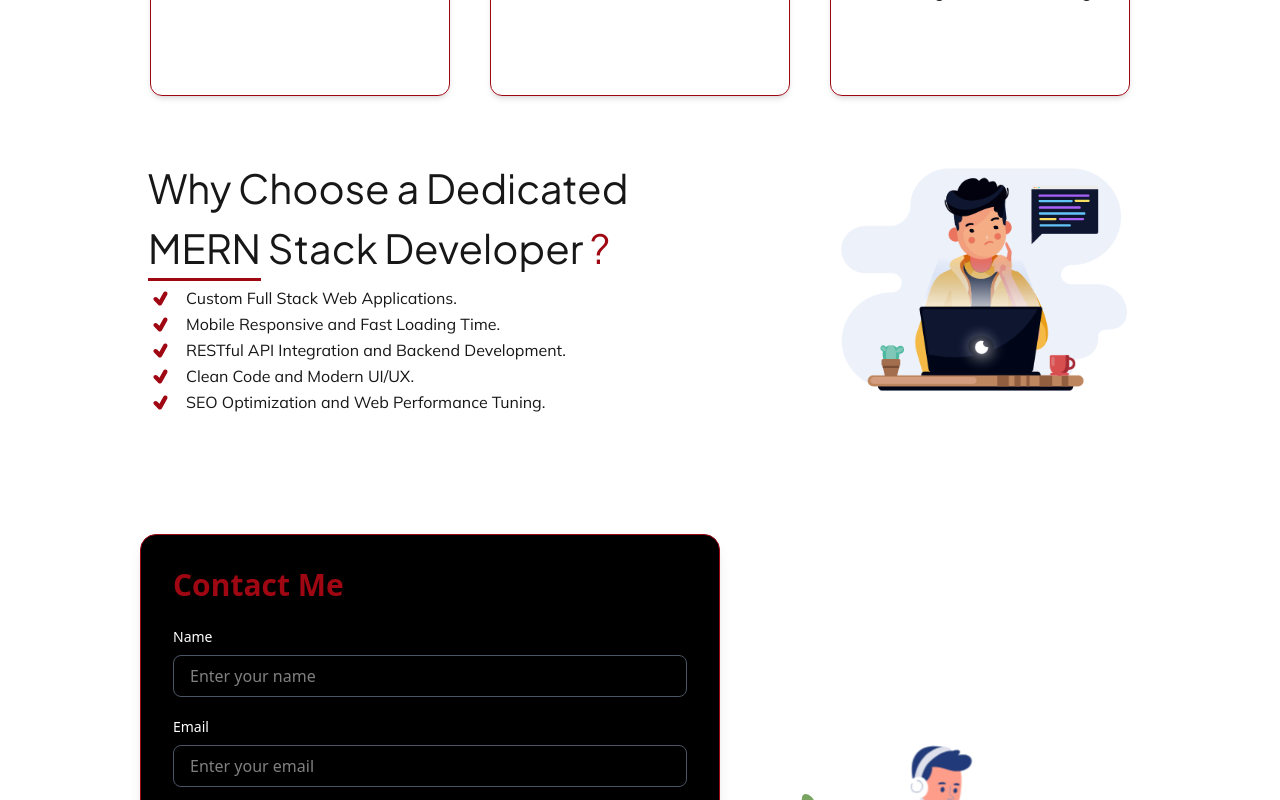
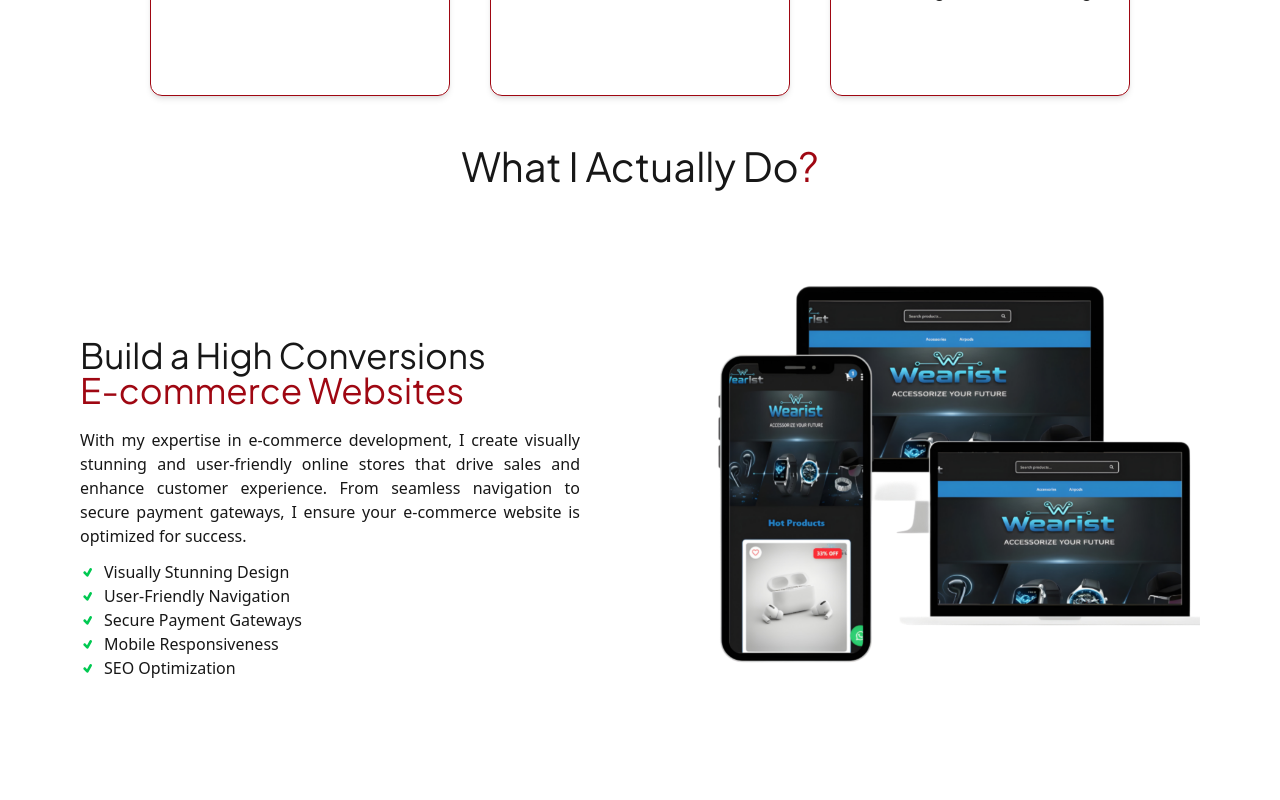
Before and after one commit to saadable/portfolio, a Next.js app: page / in a window 1280 px wide. Shown: the part 1420-2220 px from the top of the page. Built offline with nearby package versions, Linux system fonts and the light colour scheme.

Commit message:
sitemaps

```diff
--- a/src/app/_components/HomePage/HomePage.js
+++ b/src/app/_components/HomePage/HomePage.js
@@ -3,12 +3,14 @@ import HomePageBanner from './HomePageBanner/HomePageBanner'
 import WhyWebsiteImp from './WhyWebsiteImp/WhyWebsiteImp'
 import HomeWhyChooseMe from './HomeWhyChooseMe/HomeWhyChooseMe'
 import Services from './Services/Services'
+import WeBuild from './WeBuild/page'
 
 const HomePage = () => {
   return (
     <div>
         <HomePageBanner/>
         <WhyWebsiteImp/>
+        <WeBuild/>
         <HomeWhyChooseMe/>
         <Services/>
     </div>
--- /dev/null
+++ b/src/app/_components/HomePage/WeBuild/page.js
@@ -0,0 +1,33 @@
+import React from 'react'
+import Ecommerce from '../../../../Components/Images/ecommerce.png'
+import Image from 'next/image'
+import { TiTick } from "react-icons/ti";
+
+const WeBuild = () => {
+    return (
+        <div>
+            <h1 className='text-center mt-10 text-[30px] md:text-[40px] font-jakarta'>What I Actually Do<span className='text-red-800'>?</span></h1>
+            <div className="sections-parts">
+                <div className="ecommerce-part flex flex-col md:flex-row px-10 md:px-20 justify-between items-center">
+                    <div className="div-text md:w-[500px]">
+                        <h1 className='text-[25px]  md:text-[35px] leading-[25px] md:leading-[35px] font-jakarta mt-5 md:mt-0'>Build a High Conversions <br /> <span className='text-red-800'>E-commerce Websites</span></h1>
+                        <p className='text-[16px] text-justify mt-3 md:mt-5'>With my expertise in e-commerce development, I create visually stunning and user-friendly online stores that drive sales and enhance customer experience. From seamless navigation to secure payment gateways, I ensure your e-commerce website is optimized for success.</p>
+                        <ul className='list-disc mt-3 text-[16px] text-justify'>
+                            <li className='flex items-center'><TiTick className='text-green-500 mr-2' /> Visually Stunning Design</li>
+                            <li className='flex items-center'><TiTick className='text-green-500 mr-2' /> User-Friendly Navigation</li>
+                            <li className='flex items-center'><TiTick className='text-green-500 mr-2' /> Secure Payment Gateways</li>
+                            <li className='flex items-center'><TiTick className='text-green-500 mr-2' /> Mobile Responsiveness</li>
+                            <li className='flex items-center'><TiTick className='text-green-500 mr-2' /> SEO Optimization</li>
+
+                        </ul>
+                    </div>
+                    <div className="images">
+                        <Image width={1000} height={1000} className=' md:w-[500px] ' src={Ecommerce} />
+                    </div>
+                </div>
+            </div>
+        </div>
+    )
+}
+
+export default WeBuild
--- a/src/app/layout.js
+++ b/src/app/layout.js
@@ -36,6 +36,24 @@ export const metadata = {
     "MongoDB Developer",
     "Nextjs Developer",
     "Portfolio",
+    "Web Developer Portfolio",
+    "Full Stack Web Developer",
+    "JavaScript Developer",
+    "Frontend Developer",
+    "Backend Developer",
+    "Website Developer",
+    "Web Development Tools",
+    "Portfolio Website",
+    "Developer Portfolio",
+    "MERN Stack Portfolio",
+    "Next.js Portfolio",
+    "React Portfolio",
+    "Node.js Portfolio",
+    "MongoDB Portfolio",
+    "Web Development Services",
+    "Custom Website Development",
+    "Responsive Web Design",
+    "Modern Web Technologies",
   ],
   authors: [{ name: "Saad Sajid", url: "https://mrsaad.site" }],
   alternates: {
--- a/src/app/sitemap.xml/route.js
+++ b/src/app/sitemap.xml/route.js
@@ -37,12 +37,19 @@ export async function GET() {
   // always include root
   if (!routes.has("/")) routes.add("/");
 
+  // Add dynamic project routes
+  const projectSlugs = ["portfolio-site", "ecommerce-app"]; // Update with actual slugs
+  projectSlugs.forEach(slug => {
+    routes.add(`/projects/${slug}`);
+  });
+
   const urls = Array.from(routes).sort((a, b) => (a === "/" ? -1 : a.localeCompare(b)));
 
   const xmlParts = urls.map((u) => {
     return `
   <url>
     <loc>${baseUrl}${u}</loc>
+    <lastmod>${new Date().toISOString()}</lastmod>
     <changefreq>weekly</changefreq>
     <priority>${u === "/" ? "1.0" : "0.8"}</priority>
   </url>`;
--- a/src/lib/seo.js
+++ b/src/lib/seo.js
@@ -6,7 +6,7 @@ export function buildMetadata({ title, description, path = "/", keywords = [], i
   return {
     title: fullTitle,
     description,
-    keywords: Array.from(new Set([...(keywords || []), "Mr Saad", "mrsaad", "mistersaad", "MERN Developer", "Next.js Developer"])),
+    keywords: Array.from(new Set([...(keywords || []), "Mr Saad", "mrsaad", "mistersaad", "MERN Developer", "Next.js Developer", "Full Stack Developer", "Web Developer", "Portfolio", "Web Development Tools", "Website Developer", "JavaScript", "React", "Node.js", "MongoDB", "Responsive Design", "Modern Web Technologies"])),
     alternates: { canonical },
     openGraph: {
       title: fullTitle,
```
Also changed, not shown: src/Components/Images/ecommerce.png (added), 1 other file (tests, documents, lock files or other folders).
